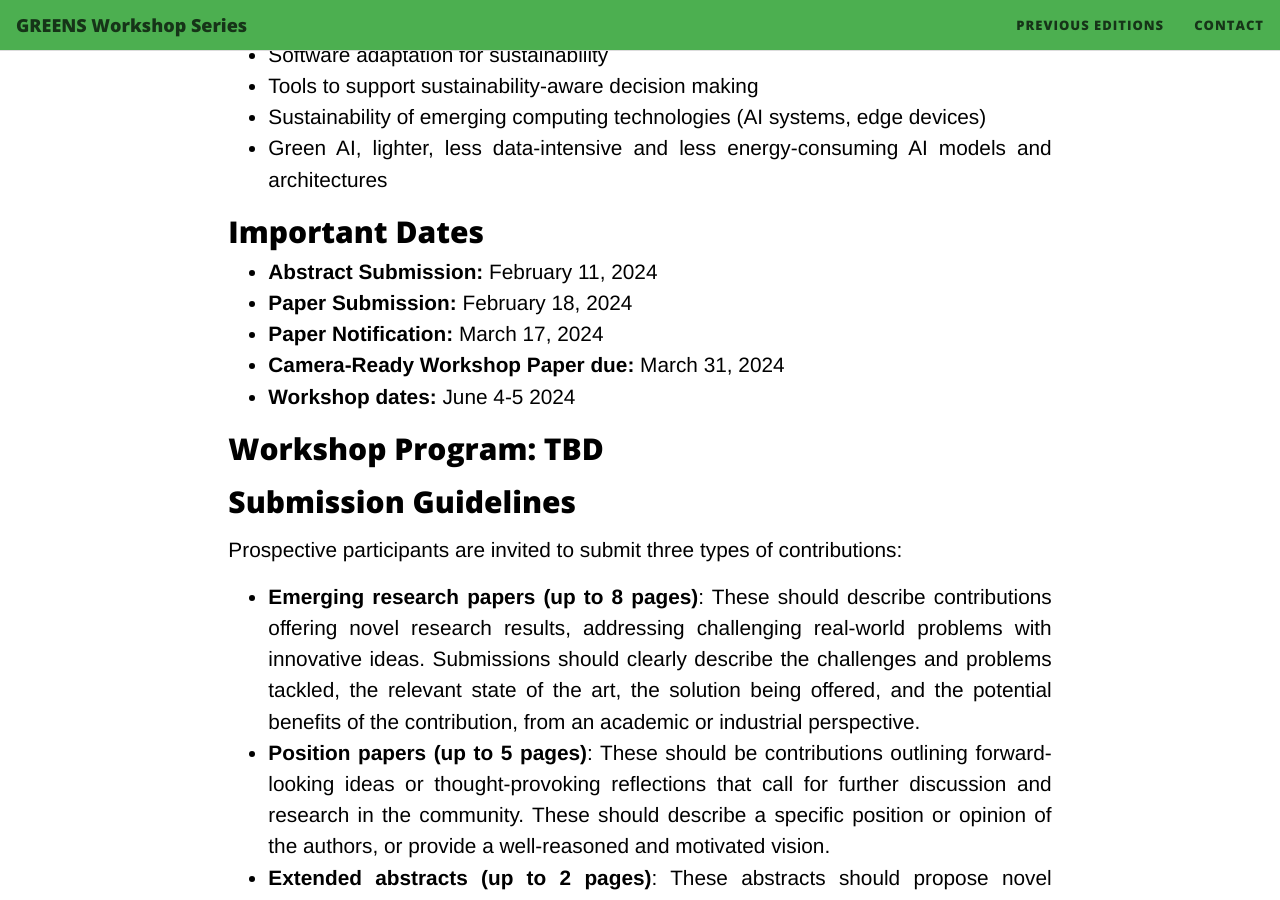
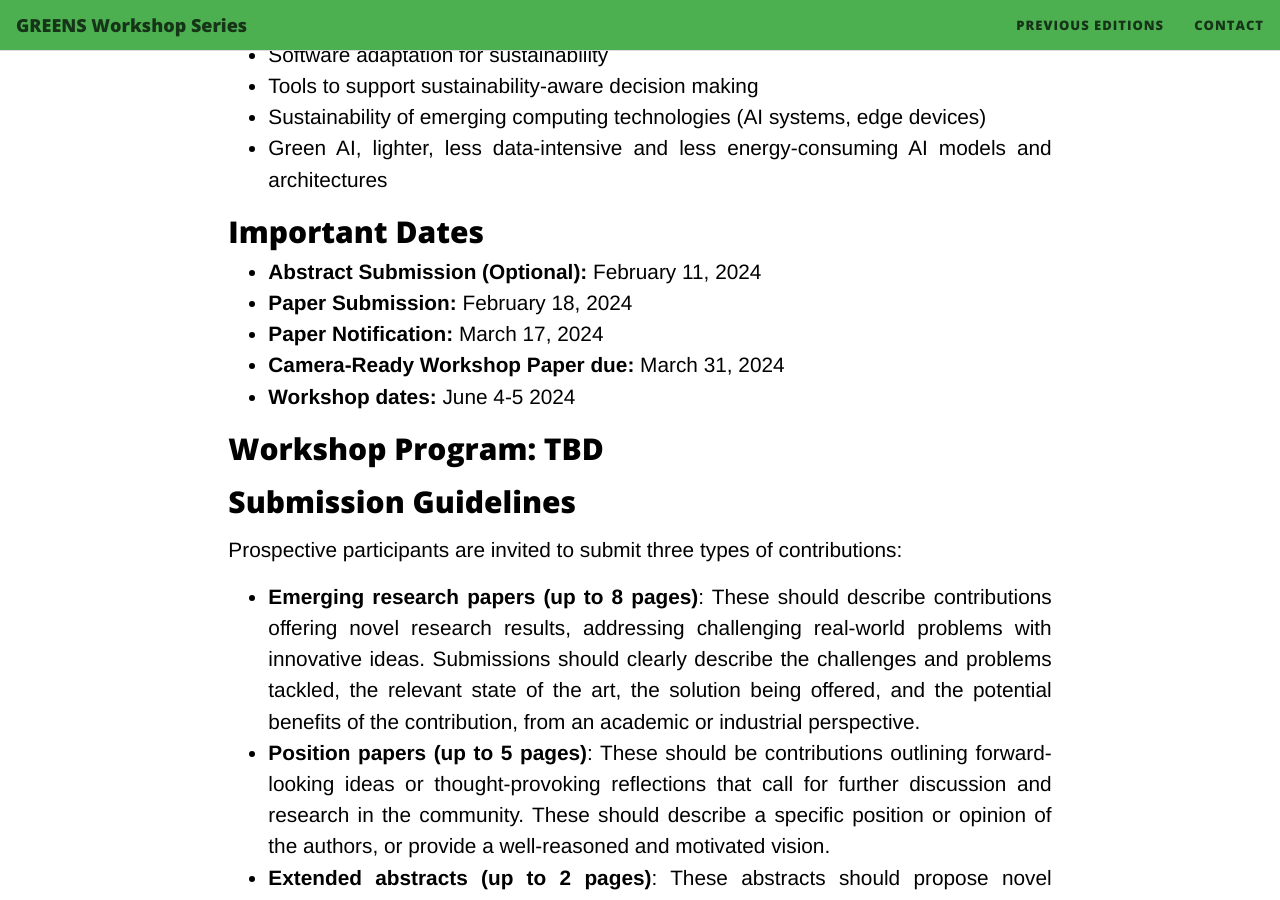
Before and after one commit to greensworkshop/greensworkshop.github.io, a Jekyll site: the page built from index.html, in a window 1280 px wide and 900 px high, scrolled down 1675 px. Built offline with Jekyll 4.4.1, drawn with Linux system fonts in a browser that asks for light colours; nearby versions of some CDN libraries; the list of posts is cut into pages by our own code.

Commit message:
adding optional to abstract deadline

```diff
--- a/index.html
+++ b/index.html
@@ -72,7 +72,7 @@ sustainability:</p>
 
 <h2 id="important-dates">Important Dates</h2>
 <ul>
-	<li><b>Abstract Submission:</b> February 11, 2024</li>
+	<li><b>Abstract Submission (Optional):</b> February 11, 2024</li>
 	<li><b>Paper Submission: </b> February 18, 2024</li>
 	<li><b>Paper Notification: </b> March 17, 2024</li>
 	<li><b>Camera-Ready Workshop Paper due: </b> March 31, 2024</li>
```
